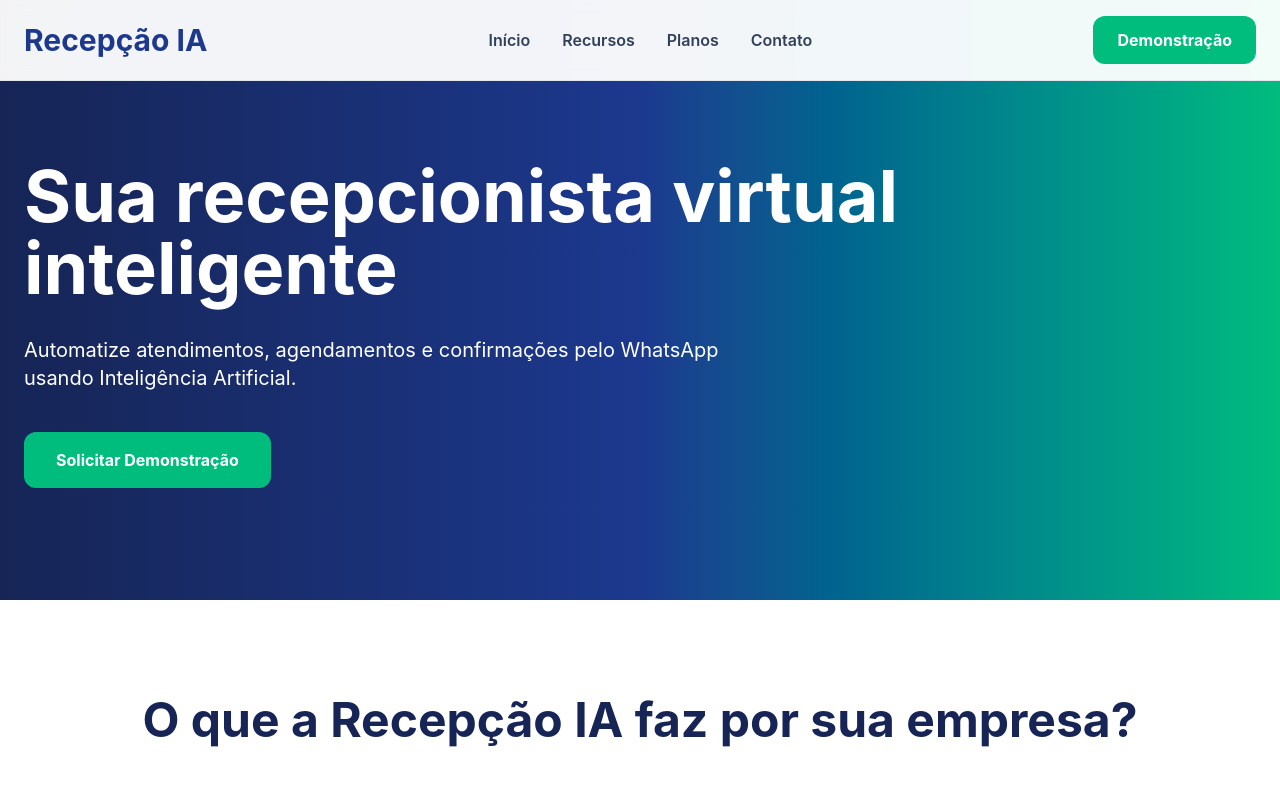
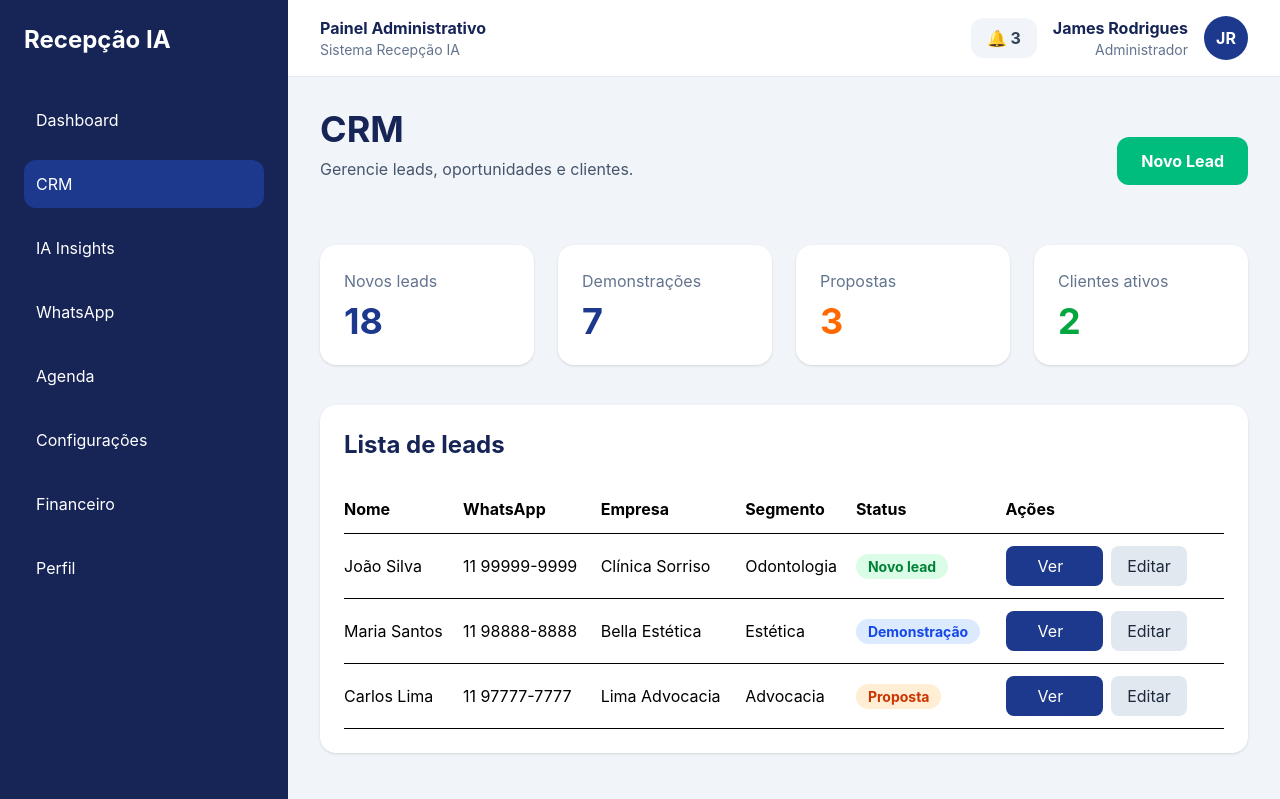
Before and after one commit to james78998/recepcao-ia, a React (Vite) app: page /#/crm in a window 1280 px wide. Before the commit this address led to /. Shown: the top 799 px of the page. Built offline with nearby package versions, Linux system fonts and the light colour scheme.

Commit message:
Criado componente Badge para status

```diff
--- /dev/null
+++ b/src/components/Badge.jsx
@@ -0,0 +1,18 @@
+function Badge({ children, color = "blue" }) {
+  const colors = {
+    blue: "bg-blue-100 text-blue-700",
+    green: "bg-green-100 text-green-700",
+    orange: "bg-orange-100 text-orange-700",
+    red: "bg-red-100 text-red-700",
+    purple: "bg-purple-100 text-purple-700",
+    gray: "bg-slate-100 text-slate-700",
+  };
+
+  return (
+    <span className={`px-3 py-1 rounded-full text-sm font-bold ${colors[color]}`}>
+      {children}
+    </span>
+  );
+}
+
+export default Badge;
--- a/src/pages/CRM.jsx
+++ b/src/pages/CRM.jsx
@@ -2,6 +2,7 @@
 import PageTitle from "../components/PageTitle";
 import StatCard from "../components/StatCard";
 import { Link } from "react-router-dom";
+import Badge from "../components/Badge";
 
 function CRM() {
   const leads = [
@@ -73,9 +74,21 @@
                     <td className="py-3">{lead.whatsapp}</td>
                     <td className="py-3">{lead.empresa}</td>
                     <td className="py-3">{lead.segmento}</td>
-                    <td className="py-3 font-bold text-blue-700">
-                      {lead.status}
-                    </td>
+                    <td className="py-3">
+  <Badge
+    color={
+      lead.status === "Novo lead"
+        ? "green"
+        : lead.status === "Demonstração"
+        ? "blue"
+        : lead.status === "Proposta"
+        ? "orange"
+        : "gray"
+    }
+  >
+    {lead.status}
+  </Badge>
+</td>
                     <td className="py-3">
                       <button className="bg-blue-900 text-white px-4 py-2 rounded-lg mr-2">
                         <Link
```
